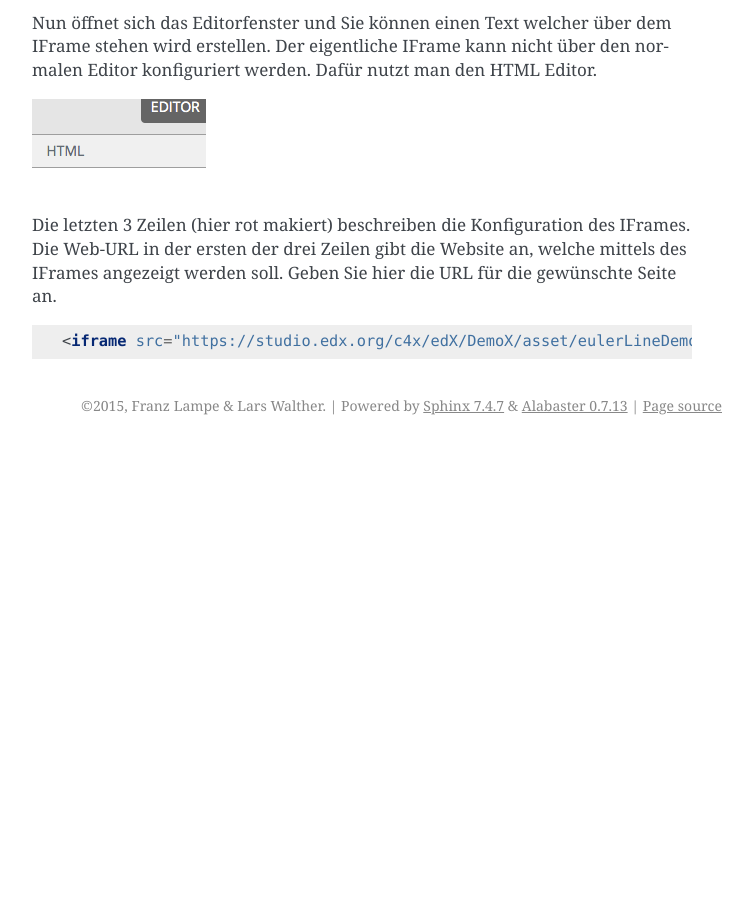
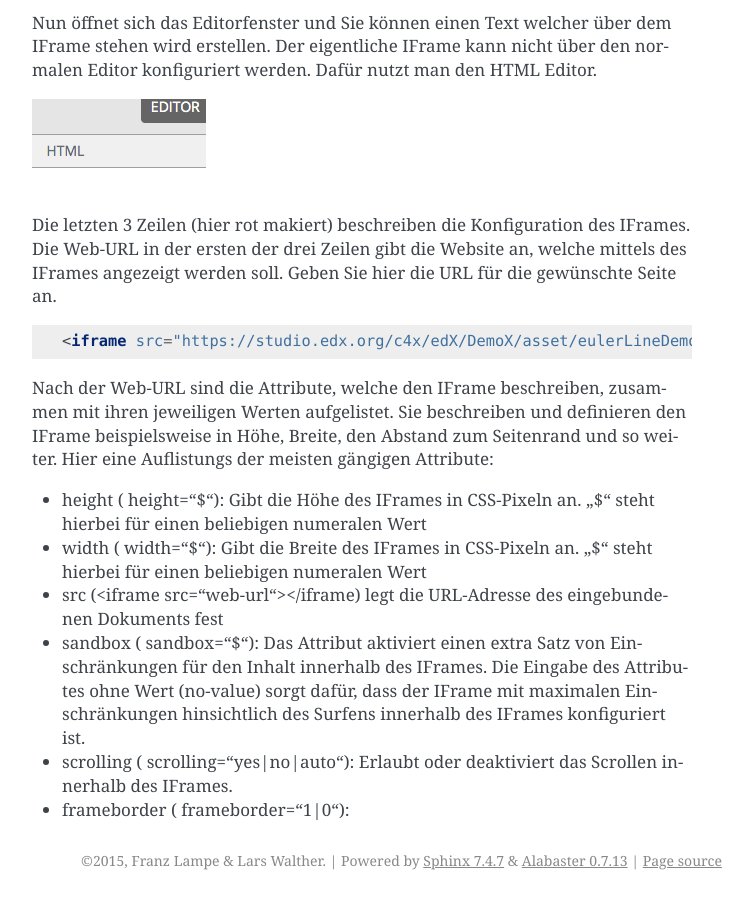
Before and after one commit to kraeks/kraeks.edxdocs, a Sphinx documentation site: the page built from docs/source/courseurls.rst, in a window 1280 px wide and 900 px high, scrolled down 4460 px. Shown: the whole window, without its empty margins (388-1141 px from the left). Built offline with Sphinx 7.4.7, drawn with Linux system fonts in a browser that asks for light colours; before the commit the page ends 4905 px from its top, so only the background shows below that.

Commit message:
letzte Änderung vom Franz

```diff
--- a/docs/source/courseurls.rst
+++ b/docs/source/courseurls.rst
@@ -125,6 +125,15 @@ Die letzten 3 Zeilen (hier rot makiert) beschreiben die Konfiguration des IFrame
 
     <iframe src="https://studio.edx.org/c4x/edX/DemoX/asset/eulerLineDemo.html" marginwidth="0" marginheight="0" scrolling="no" frameborder="0" height="402" width="402">You need an iFrame capable browser to view this.</iframe>
 
+Nach der Web-URL sind die Attribute, welche den IFrame beschreiben, zusammen mit ihren jeweiligen Werten aufgelistet. Sie beschreiben und definieren den IFrame beispielsweise in Höhe, Breite, den Abstand zum Seitenrand und so weiter. Hier eine Auflistungs der meisten gängigen Attribute:
+
+- height ( height="$"): Gibt die Höhe des IFrames in CSS-Pixeln an. "$" steht hierbei für einen beliebigen numeralen Wert
+- width ( width="$"): Gibt die Breite des IFrames in CSS-Pixeln an. "$" steht hierbei für einen beliebigen numeralen Wert
+- src (<iframe src="web-url"></iframe) legt die URL-Adresse des eingebundenen Dokuments fest
+- sandbox ( sandbox="$"): Das Attribut aktiviert einen extra Satz von Einschränkungen für den Inhalt innerhalb des IFrames. Die Eingabe des Attributes ohne Wert (no-value) sorgt dafür, dass der IFrame mit maximalen Einschränkungen hinsichtlich des Surfens innerhalb des IFrames konfiguriert ist.
+- scrolling ( scrolling="yes|no|auto"): Erlaubt oder deaktiviert das Scrollen innerhalb des IFrames.
+- frameborder ( frameborder="1|0"):
+
 
 
 .. _Fullscreenimages:
```
